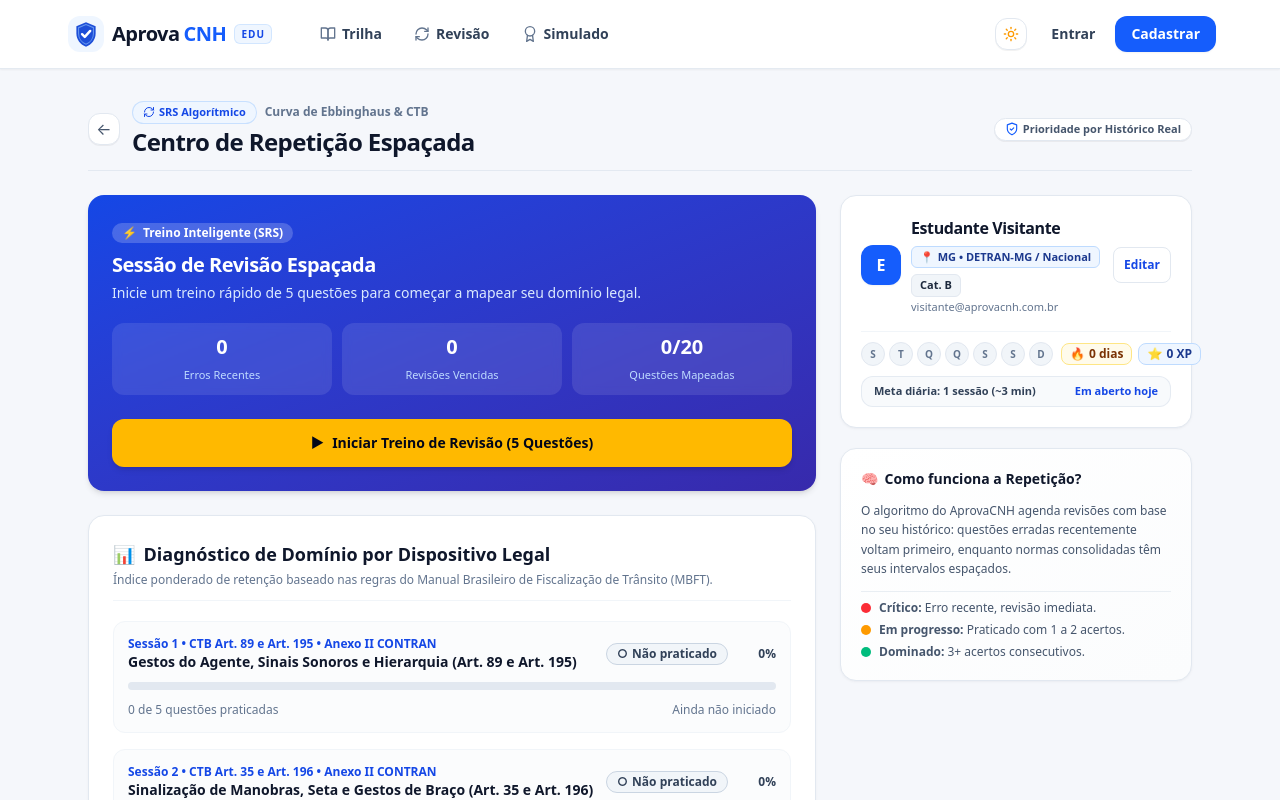
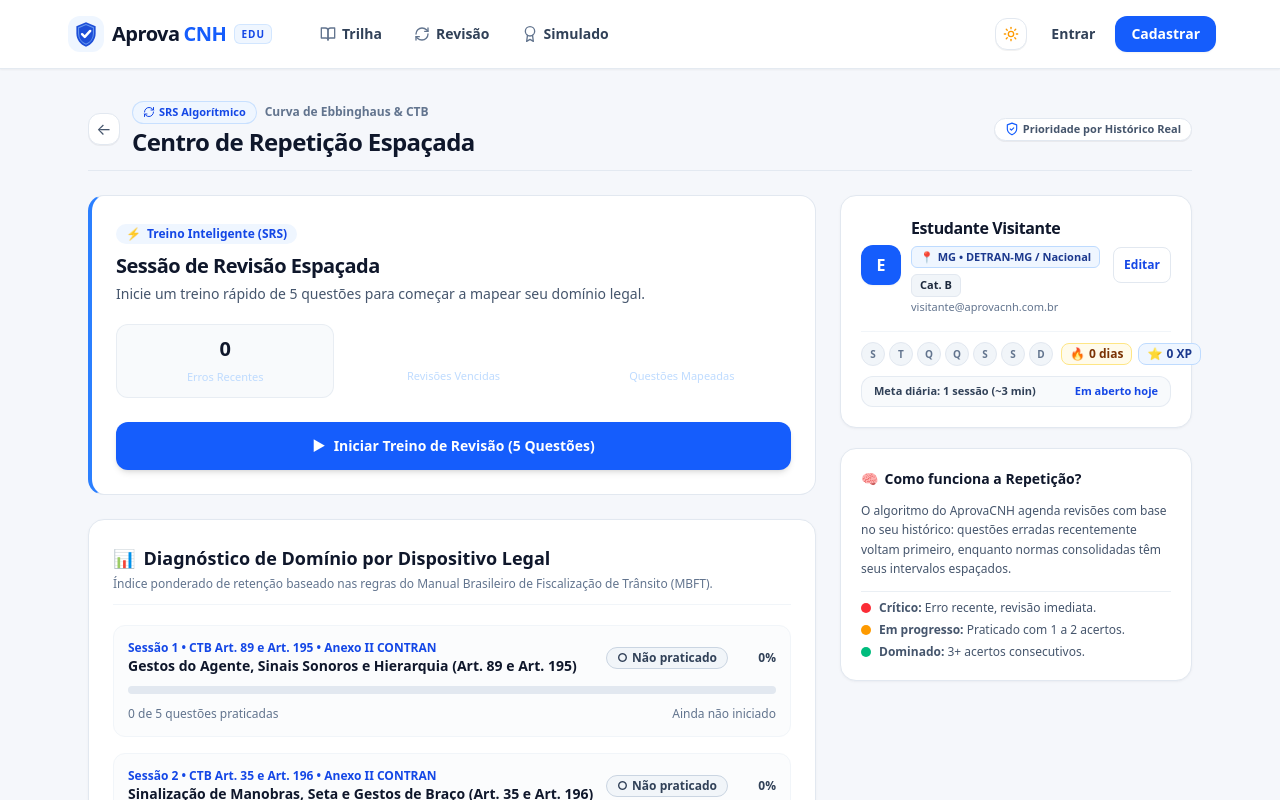
Before and after one commit to Juanzit/AprovaCNH, a Next.js app: page /revisao in a window 1280 px wide. Shown: the top 800 px of the page. Built offline with nearby package versions, Linux system fonts and the light colour scheme; no server answers.

Commit message:
style: refine review queue and primary session action

```diff
--- a/src/app/revisao/page.tsx
+++ b/src/app/revisao/page.tsx
@@ -22,7 +22,7 @@ export default async function ReviewPage() {
         <div className="flex items-center gap-3">
           <Link
             href="/"
-            className="inline-flex items-center justify-center w-8 h-8 rounded-xl border border-slate-200 bg-white text-slate-600 hover:text-blue-600 hover:border-blue-200 transition-colors shadow-2xs"
+            className="inline-flex items-center justify-center w-8 h-8 rounded-xl border border-slate-200 bg-white dark:bg-slate-900 text-slate-600 dark:text-slate-300 hover:text-blue-600 hover:border-blue-200 dark:border-slate-800 transition-colors shadow-2xs"
             title="Voltar à Trilha Principal"
             aria-label="Voltar para a Trilha de Aprendizagem"
           >
@@ -76,7 +76,7 @@ export default async function ReviewPage() {
           <StudentHeader initialProfile={profile} />
 
           {/* Guia Pedagógico Rápido */}
-          <div className="card-premium p-5 space-y-3 bg-gradient-to-br from-white to-slate-50/60 border border-slate-200/90 text-xs">
+          <div className="card-premium p-5 space-y-3 bg-white dark:bg-slate-900 border border-slate-200/90 dark:border-slate-800 text-xs">
             <h2 className="font-extrabold text-sm text-slate-900 flex items-center gap-1.5">
               <span>🧠</span>
               <span>Como funciona a Repetição?</span>
--- a/src/features/review/components/ReviewQueueList.tsx
+++ b/src/features/review/components/ReviewQueueList.tsx
@@ -46,7 +46,7 @@ export function ReviewQueueList({ queue }: ReviewQueueListProps) {
             Ordenação determinística por urgência de retenção e histórico de erros.
           </p>
         </div>
-        <span className="text-xs font-bold px-2.5 py-1 rounded-full bg-blue-50 text-blue-700">
+        <span className="text-xs font-bold px-2.5 py-1 rounded-full bg-blue-50 dark:bg-slate-800 text-blue-700 dark:text-blue-200">
           {queue.length} questão{queue.length > 1 ? 'ões' : ''}
         </span>
       </div>
@@ -62,10 +62,10 @@ export function ReviewQueueList({ queue }: ReviewQueueListProps) {
               data-testid={`queue-item-${question.id}`}
               className={`p-4 rounded-xl border transition-all ${
                 isError
-                  ? 'border-red-200 bg-red-50/40'
+                  ? 'border-red-200 dark:border-red-500/30 bg-white dark:bg-slate-900'
                   : stats.isOverdue
-                  ? 'border-amber-200 bg-amber-50/30'
-                  : 'border-slate-200 bg-white'
+                  ? 'border-amber-200 dark:border-amber-500/30 bg-white dark:bg-slate-900'
+                  : 'border-slate-200 dark:border-slate-800 bg-white dark:bg-slate-900'
               } flex flex-col sm:flex-row sm:items-center sm:justify-between gap-3`}
             >
               <div className="space-y-1">
@@ -73,7 +73,7 @@ export function ReviewQueueList({ queue }: ReviewQueueListProps) {
                   <span className="text-xs font-bold text-slate-500">
                     #{index + 1}
                   </span>
-                  <span className="text-xs font-bold px-2 py-0.5 rounded-md bg-slate-100 text-slate-800">
+                  <span className="text-xs font-bold px-2 py-0.5 rounded-md bg-slate-100 dark:bg-slate-800 text-slate-800 dark:text-slate-200">
                     {question.id}
                   </span>
                   <span className="text-xs font-semibold text-blue-700">
@@ -101,7 +101,7 @@ export function ReviewQueueList({ queue }: ReviewQueueListProps) {
                 </div>
               </div>
 
-              <div className="sm:text-right shrink-0 flex sm:flex-col items-center sm:items-end justify-between gap-2 border-t sm:border-t-0 pt-2 sm:pt-0 border-slate-200/60">
+              <div className="sm:text-right shrink-0 flex sm:flex-col items-center sm:items-end justify-between gap-2 border-t sm:border-t-0 pt-2 sm:pt-0 border-slate-200/60 dark:border-slate-800">
                 <div className="text-xs text-slate-500">
                   <span className="font-semibold text-slate-700">
                     {stats.correctAttempts}/{stats.totalAttempts} acertos
@@ -111,7 +111,7 @@ export function ReviewQueueList({ queue }: ReviewQueueListProps) {
                   </span>
                 </div>
 
-                <span className="text-[11px] font-bold px-2 py-0.5 rounded-full bg-slate-100 text-slate-700">
+                <span className="text-[11px] font-bold px-2 py-0.5 rounded-full bg-slate-100 dark:bg-slate-800 text-slate-700 dark:text-slate-300">
                   Prioridade: {Math.round(stats.priorityScore)}
                 </span>
               </div>
--- a/src/features/review/components/ReviewSessionCta.tsx
+++ b/src/features/review/components/ReviewSessionCta.tsx
@@ -17,17 +17,17 @@ export function ReviewSessionCta({
   const hasUrgentReviews = totalRecentErrors > 0 || totalOverdue > 0;
 
   return (
-    <section aria-labelledby="cta-heading" className="w-full bg-gradient-to-br from-blue-700 to-indigo-800 text-white rounded-2xl p-5 md:p-6 shadow-md space-y-4">
+    <section aria-labelledby="cta-heading" className="w-full bg-white dark:bg-slate-900 text-slate-900 dark:text-slate-100 rounded-2xl p-5 md:p-6 border border-slate-200 dark:border-slate-800 border-l-4 border-l-blue-500 space-y-4">
       <div className="flex items-start justify-between gap-4">
         <div>
-          <div className="inline-flex items-center gap-1.5 px-2.5 py-0.5 rounded-full bg-white/20 text-white text-xs font-bold mb-2">
+          <div className="inline-flex items-center gap-1.5 px-2.5 py-0.5 rounded-full bg-blue-50 dark:bg-slate-800 text-blue-700 dark:text-slate-500 dark:text-slate-400 text-xs font-bold mb-2">
             <span>⚡</span>
             <span>Treino Inteligente (SRS)</span>
           </div>
           <h2 id="cta-heading" className="text-lg md:text-xl font-bold tracking-tight">
             Sessão de Revisão Espaçada
           </h2>
-          <p className="text-xs md:text-sm text-blue-100 mt-1">
+          <p className="text-xs md:text-sm text-slate-600 dark:text-slate-400 mt-1">
             {hasUrgentReviews
               ? 'O algoritmo selecionou as questões com maior prioridade para reforçar sua retenção.'
               : totalPracticedQuestions > 0
@@ -39,8 +39,8 @@ export function ReviewSessionCta({
 
       {/* Contadores resumidos de urgência */}
       <div className="grid grid-cols-2 sm:grid-cols-3 gap-2.5 pt-1">
-        <div className="bg-white/10 rounded-xl p-2.5 backdrop-blur-xs text-center">
-          <span className="block text-xl font-extrabold text-white">
+        <div className="bg-slate-50 dark:bg-slate-800 rounded-xl p-2.5 border border-slate-200/70 dark:border-slate-700 text-center">
+          <span className="block text-xl font-extrabold text-slate-900 dark:text-slate-100">
             {totalRecentErrors}
           </span>
           <span className="text-[11px] font-medium text-blue-200">
@@ -71,7 +71,7 @@ export function ReviewSessionCta({
       <div className="pt-2">
         <Link
           href="/revisao/pratica"
-          className="w-full flex items-center justify-center gap-2 py-3.5 px-6 rounded-xl bg-amber-400 hover:bg-amber-300 text-slate-950 font-bold text-sm shadow-md transition-all focus:outline-none focus:ring-2 focus:ring-amber-300 focus:ring-offset-2 focus:ring-offset-blue-800"
+          className="w-full flex items-center justify-center gap-2 py-3.5 px-6 rounded-xl bg-blue-600 hover:bg-blue-500 text-white font-bold text-sm shadow-md transition-all focus:outline-none focus:ring-2 focus:ring-amber-300 focus:ring-offset-2 focus:ring-offset-white dark:focus:ring-offset-slate-900"
         >
           <span>▶</span>
           <span>Iniciar Treino de Revisão (5 Questões)</span>
```
